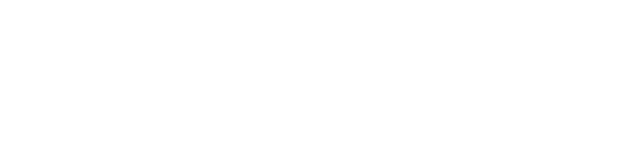
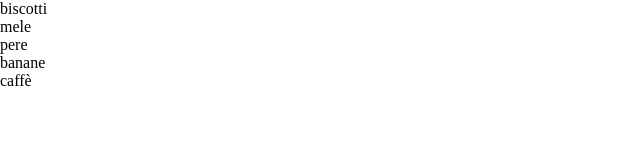
Before and after one commit to Benedetta-Barbone/vue-todolist, a plain HTML site: page index.html in a window 1280 px wide. Shown: the whole page, without its empty margins (0-640 px from the left). Drawn offline with nearby package versions, Linux system fonts and the light colour scheme.

Commit message:
inserita lista nell'html

```diff
--- a/index.html
+++ b/index.html
@@ -5,14 +5,18 @@
     <meta charset="UTF-8" />
     <meta http-equiv="X-UA-Compatible" content="IE=edge" />
     <meta name="viewport" content="width=device-width, initial-scale=1.0" />
-    <title>Slider</title>
+    <title>TodoList</title>
     <link rel="stylesheet" href="./css/style.css" />
     <link rel="stylesheet" href="https://cdnjs.cloudflare.com/ajax/libs/font-awesome/6.5.2/css/all.min.css">
 </head>
 
 <body>
     <div id="app">
-
+        <div class="to-do-list" v-for="item in toDoList" >
+            <ul>
+                <li>{{ item.text }}</li>
+            </ul>
+        </div>
     </div>
 
     <script src='https://unpkg.com/vue@3/dist/vue.global.js'></script>
--- a/js/script.js
+++ b/js/script.js
@@ -3,6 +3,28 @@ const { createApp } = Vue
 createApp({
   data() {
     return {
+        toDoList : [
+            {
+                'text' : 'biscotti',
+                done : true,
+            },
+            {
+                'text' : 'mele',
+                done : true,
+            },
+            {
+                'text' : 'pere',
+                done : true,
+            },
+            {
+                'text' : 'banane',
+                done : true,
+            },
+            {
+                'text' : 'caffè',
+                done : true,
+            }
+        ]
     }
   },
 
```
Also changed, not shown: 1 other file.
